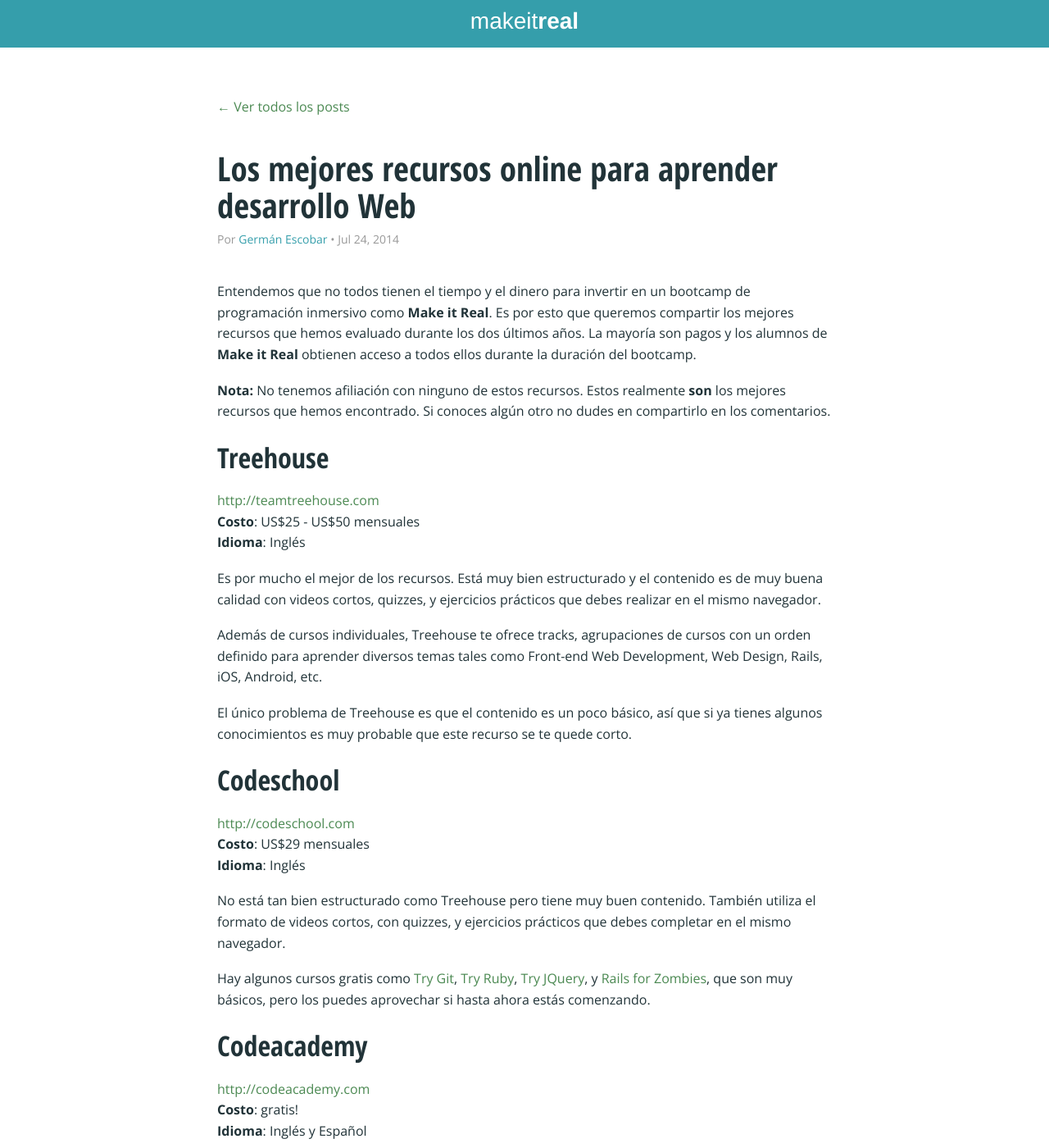
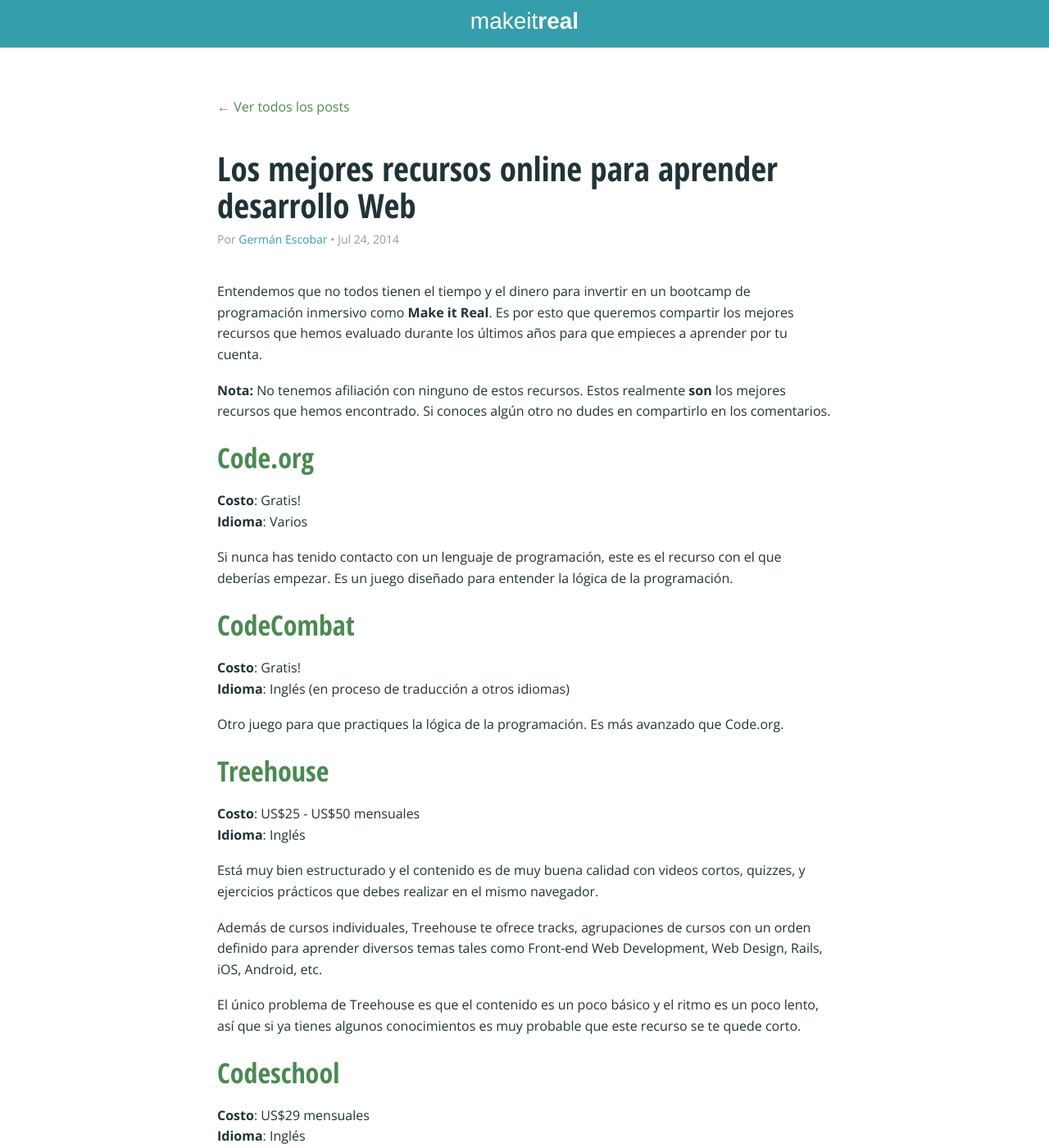
Before and after one commit to simonhoyos/blog, a Jekyll site: the page built from _posts/2014-07-24-los-mejores-recursos-online-para-aprender-desarrollo-web.markdown, in a window 1280 px wide and 1400 px high. Shown: the whole window at 82% size. Built offline with Jekyll 4.4.1, drawn with Linux system fonts in a browser that asks for light colours; nearby versions of some CDN libraries; comment, search, counter and statistics services are not loaded; a style sheet for code colours, icons or effects is not loaded; some of the changed text lies outside the part shown.

Commit message:
Fix "Los mejores recursos para aprender desarrollo web"

```diff
--- a/_posts/2014-07-24-los-mejores-recursos-online-para-aprender-desarrollo-web.markdown
+++ b/_posts/2014-07-24-los-mejores-recursos-online-para-aprender-desarrollo-web.markdown
@@ -5,50 +5,61 @@
 author: Germán Escobar
 ---
 
-Entendemos que no todos tienen el tiempo y el dinero para invertir en un bootcamp de programación inmersivo como **Make it Real**. Es por esto que queremos compartir los mejores recursos que hemos evaluado durante los dos últimos años. La mayoría son pagos y los alumnos de **Make it Real** obtienen acceso a todos ellos durante la duración del bootcamp.
+Entendemos que no todos tienen el tiempo y el dinero para invertir en un bootcamp de programación inmersivo como **Make it Real**. Es por esto que queremos compartir los mejores recursos que hemos evaluado durante los últimos años para que empieces a aprender por tu cuenta.
 
 **Nota:** No tenemos afiliación con ninguno de estos recursos. Estos realmente **son** los mejores recursos que hemos encontrado. Si conoces algún otro no dudes en compartirlo en los comentarios.
 
-## Treehouse
+## [Code.org](http://code.org/)
+**Costo**: Gratis!<br>
+**Idioma**: Varios
 
-[http://teamtreehouse.com](http://teamtreehouse.com)<br>
+Si nunca has tenido contacto con un lenguaje de programación, este es el recurso con el que deberías empezar. Es un juego diseñado para entender la lógica de la programación.
+
+## [CodeCombat]((https://codecombat.com/))
+**Costo**: Gratis!<br>
+**Idioma**: Inglés (en proceso de traducción a otros idiomas)
+
+Otro juego para que practiques la lógica de la programación. Es más avanzado que Code.org.
+
+## [Treehouse]((http://teamtreehouse.com))
 **Costo**: US$25 - US$50 mensuales<br>
 **Idioma**: Inglés
 
-Es por mucho el mejor de los recursos. Está muy bien estructurado y el contenido es de muy buena calidad con videos cortos, quizzes, y ejercicios prácticos que debes realizar en el mismo navegador.
+Está muy bien estructurado y el contenido es de muy buena calidad con videos cortos, quizzes, y ejercicios prácticos que debes realizar en el mismo navegador.
 
 Además de cursos individuales, Treehouse te ofrece tracks, agrupaciones de cursos con un orden definido para aprender diversos temas tales como Front-end Web Development, Web Design, Rails, iOS, Android, etc.
 
-El único problema de Treehouse es que el contenido es un poco básico, así que si ya tienes algunos conocimientos es muy probable que este recurso se te quede corto.
+El único problema de Treehouse es que el contenido es un poco básico y el ritmo es un poco lento, así que si ya tienes algunos conocimientos es muy probable que este recurso se te quede corto.
 
-## Codeschool
-
-[http://codeschool.com](http://codeschool.com)<br>
+## [Codeschool](http://codeschool.com)
 **Costo**: US$29 mensuales<br>
 **Idioma**: Inglés
 
-No está tan bien estructurado como Treehouse pero tiene muy buen contenido. También utiliza el formato de videos cortos, con quizzes, y ejercicios prácticos que debes completar en el mismo navegador.
+Muy parecido a Treehouse, aunque más avanzado y el ritmo más rápido.
 
 Hay algunos cursos gratis como [Try Git](https://try.github.io), [Try Ruby](http://tryruby.org/), [Try JQuery](http://try.jquery.com/), y [Rails for Zombies](http://railsforzombies.org/), que son muy básicos, pero los puedes aprovechar si hasta ahora estás comenzando.
 
-## Codeacademy
+## [Learn Ruby on Rails](http://learn-rails.com/learn-ruby-on-rails.html)
+**Costo**: US$9.99<br>
+**Idioma**: Inglés
 
-[http://codeacademy.com](http://codeacademy.com)<br>
+Este es un excelente libro para empezar a aprender desarrollo Web con Ruby on Rails. Es un tutorial que te guiará en la creación de una aplicación Web mientras te explica los diferentes conceptos que necesitas aprender para desarrollar tus propias aplicaciones.
+
+## [Codeacademy](http://codeacademy.com)
 **Costo**: gratis!<br>
 **Idioma**: Inglés y Español
 
 La calidad de Codeacademy es muy buena para ser gratis. Puedes aprender Front-end Web Development (HTML, CSS, Javascript), Python, y Ruby. Personalmente creo que la mayor debilidad es la falta de videos que introduzcan los conceptos (la mayoría de personas están acostumbrados a la clase presencial y los videos son un buen sustituto), pero definitivamente es un recurso que no vale la pena ignorar.
 
-## Udemy
-
-[http://udemy.com](http://udemy.com)<br>
+## [Udemy](http://udemy.com)
 **Costo**: depende del curso (desde US$0 - US$200)<br>
 **Idioma**: Inglés (algunos cursos en Español)
 
 Udemy tiene una librería gigante de cursos de todo tipo, muchos de programación. Todos los cursos utilizan el formato de videos cortos, algunos con quizzes en el navegador y prácticas que los estudiantes pueden seguir desde su computador.
 
+
 <br>
-Además de estos 4 recursos, en Internet encontrarás miles de tutoriales y posts que te ayudarán en tu aprendizaje. Recuerda que lo más importante para aprender desarrollo Web es tener un proyecto en el que puedas aplicar todos tus conocimientos. También utiliza las comunidades como [StackOverflow](http://stackoverflow.com) en donde puedes resolver dudas específicas (aunque verifica primero antes de preguntar porque es muy probable que tu pregunta ya haya sido respondida).
+Además de esta pequeña lista de recursos, en Internet encontrarás miles de tutoriales y posts que te ayudarán en tu aprendizaje. Recuerda que lo más importante para aprender desarrollo Web es tener un proyecto en el que puedas aplicar todos tus conocimientos. También utiliza las comunidades como [StackOverflow](http://stackoverflow.com) en donde puedes resolver dudas específicas (aunque verifica primero antes de preguntar porque es muy probable que tu pregunta ya haya sido respondida).
 
 En **Make it Real** utilizamos todos estos recursos para que los alumnos los consuman en la clase o afuera . El objetivo es que en el día solucionen los Make it Challenges (las prácticas) y trabajen de la mano de los mentores aclarando dudas, recibiendo alguna introducción a algún tema, o avanzando en el proyecto.
 
```
